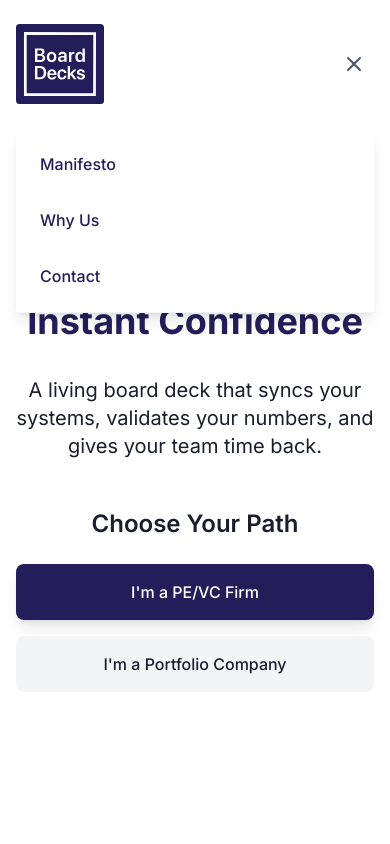
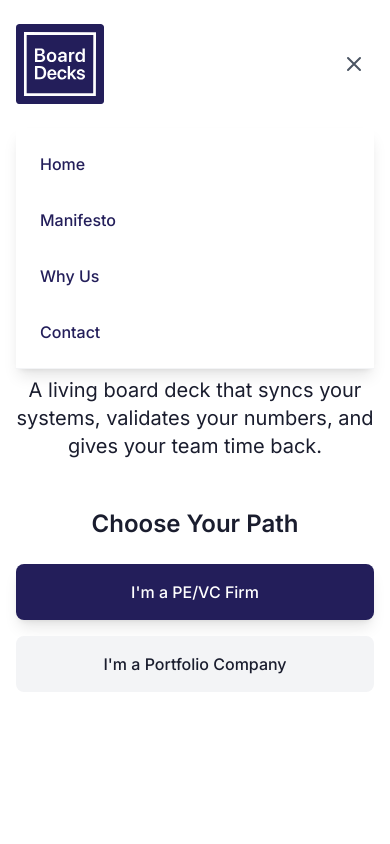
Before and after one commit to srakestraw/boarddecks-website, a Next.js app: page / in a window 390 px wide. Both pictures are taken after a click on the button "Open menu". Shown: the top 844 px of the page. Built offline with nearby package versions, Linux system fonts and the light colour scheme.

Commit message:
Add Home link to mobile dropdown menu

```diff
--- a/components/Header.tsx
+++ b/components/Header.tsx
@@ -87,6 +87,13 @@ export default function Header() {
           <div className="md:hidden absolute top-full left-0 right-0 bg-white border-b border-gray-100 shadow-lg z-50">
             <div className="px-6 py-4 space-y-4">
               <a
+                href="/"
+                className="block text-primary font-medium hover:text-primary/80 transition-colors duration-200 py-2"
+                onClick={() => setIsMobileMenuOpen(false)}
+              >
+                Home
+              </a>
+              <a
                 href="/manifesto"
                 className="block text-primary font-medium hover:text-primary/80 transition-colors duration-200 py-2"
                 onClick={() => setIsMobileMenuOpen(false)}
```
Also changed, not shown: 1 other file (tests, documents, lock files or other folders).
